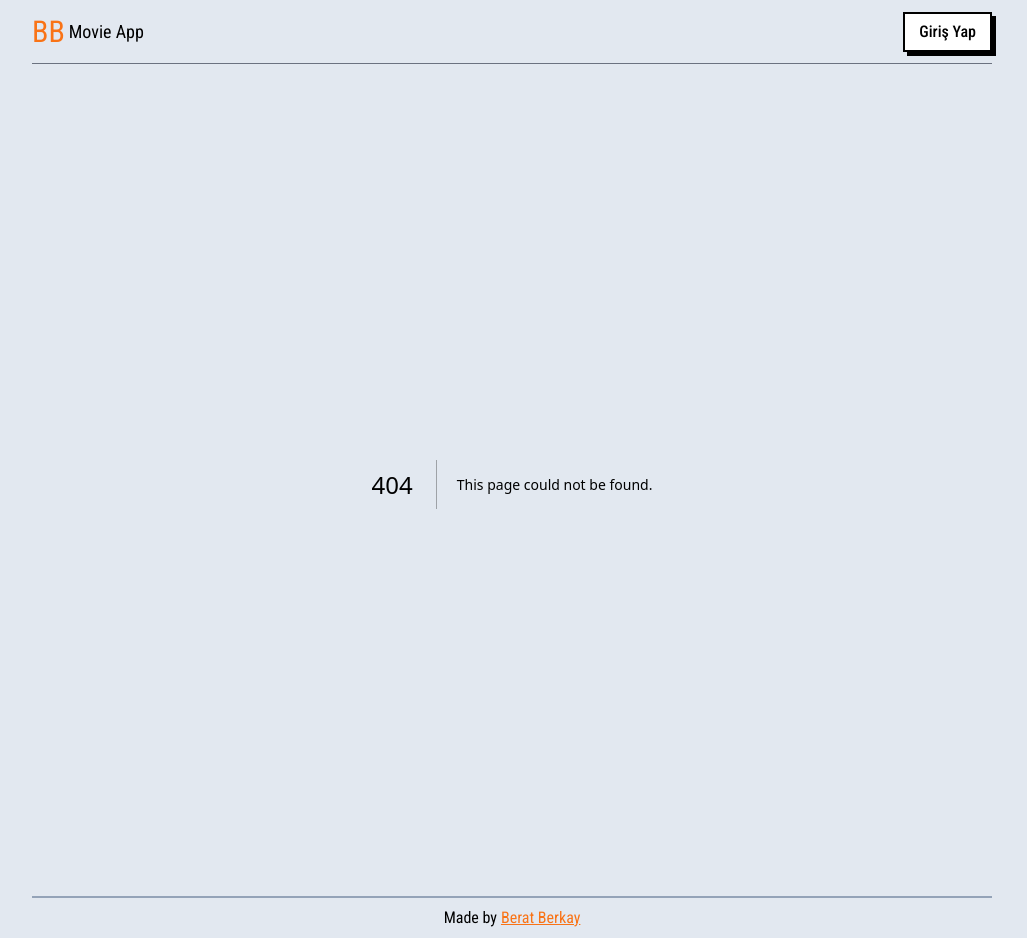
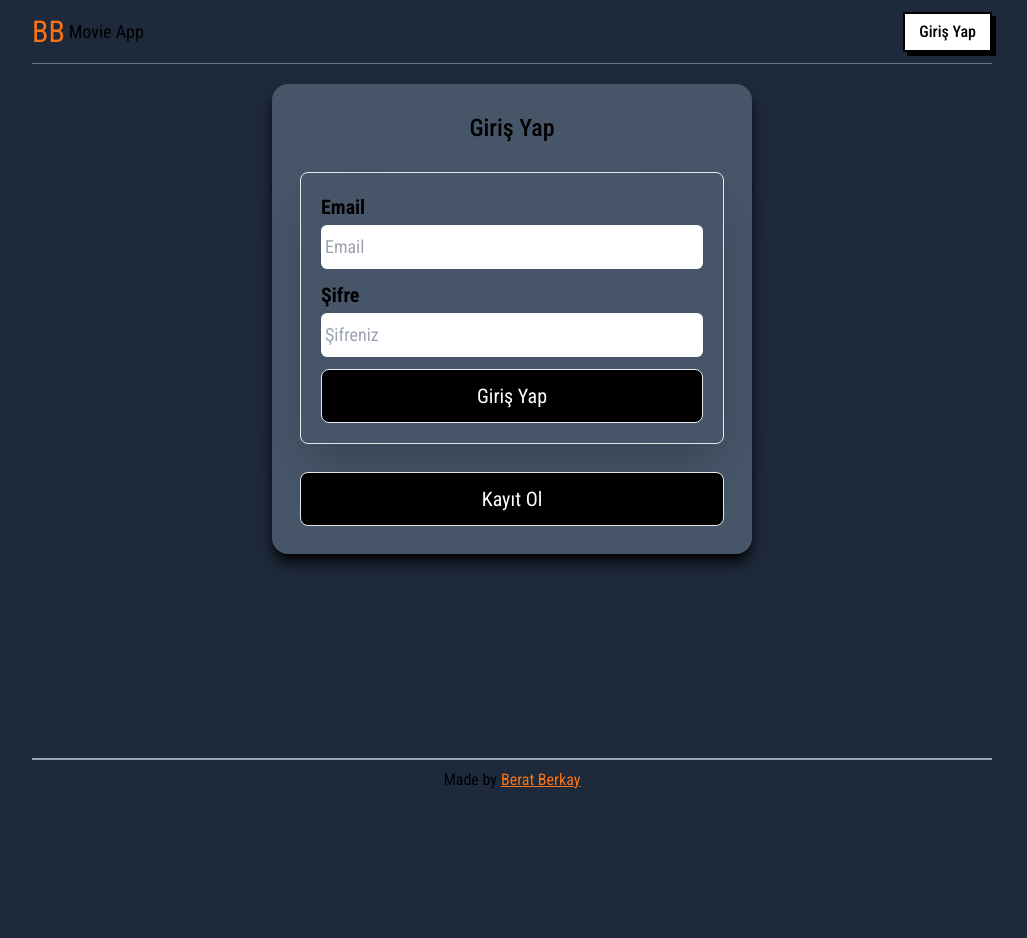
Before and after one commit to beratberkayg/bb-movie-app, a Next.js app: page /login in a window 1280 px wide. Before the commit this address had no page. Shown: the whole page, without its empty margins (128-1155 px from the left). After the commit the page ends 800 px from the top, so only its background shows below. Built offline with nearby package versions, Linux system fonts and the light colour scheme.

Commit message:
create login and register page

```diff
--- a/src/app/layout.tsx
+++ b/src/app/layout.tsx
@@ -20,7 +20,7 @@ export default function RootLayout({
   return (
     <html lang="en">
       <body
-        className={`${roboto.className} flex flex-col min-h-screen mx-3 md:mx-24 lg:mx-40 bg-slate-200 `}
+        className={`${roboto.className} flex flex-col min-h-screen mx-3 md:mx-24 lg:mx-40 bg-slate-800 `}
       >
         <ReduxProvider>
           <Navbar />
--- /dev/null
+++ b/src/app/login/page.tsx
@@ -0,0 +1,65 @@
+"use client";
+
+import { useState } from "react";
+import Link from "next/link";
+
+const Login = () => {
+  const [email, setEmail] = useState<string>("");
+  const [password, setPassword] = useState<any>("");
+
+  return (
+    <div className="flex items-center justify-center w-full rounded-3xl z-10">
+      <div className="shadow-black shadow-lg rounded-2xl p-7 flex flex-col gap-7 bg-slate-600 w-4/5 md:w-2/3 lg:w-1/2">
+        <div className=" w-full flex items-center justify-center">
+          <h2 className="text-2xl font-medium">Giriş Yap</h2>
+        </div>
+        <form className=" w-full flex flex-col gap-3 border rounded-lg p-5 shadow-2xl">
+          <div className="flex flex-col gap-1">
+            <label className="cursor-pointer text-xl font-bold" htmlFor="email">
+              Email
+            </label>
+            <input
+              className="rounded-md px-1 py-2 outline-none text-lg"
+              type="text"
+              name="email"
+              id="email"
+              placeholder="Email"
+              value={email}
+              onChange={(e) => setEmail(e.target.value)}
+            />
+          </div>
+          <div className="flex flex-col gap-1">
+            <label
+              className="cursor-pointer text-xl font-bold"
+              htmlFor="password"
+            >
+              Şifre
+            </label>
+            <input
+              className="rounded-md px-1 py-2 outline-none text-lg"
+              type="password"
+              name="password"
+              id="password"
+              placeholder="Şifreniz"
+              value={password}
+              onChange={(e) => setPassword(e.target.value)}
+            />
+          </div>
+          <input
+            className="flex items-center justify-center border py-3 px-3 text-base md:text-xl rounded-lg bg-black text-white cursor-pointer active:scale-50"
+            type="submit"
+            value="Giriş Yap"
+          />
+        </form>
+        <Link
+          href={"/register"}
+          className="flex items-center justify-center gap-3 border py-3 px-3 text-base md:text-xl rounded-lg bg-black text-white cursor-pointer active:scale-50"
+        >
+          Kayıt Ol
+        </Link>
+      </div>
+    </div>
+  );
+};
+
+export default Login;
--- a/src/app/movie/[movieId]/page.tsx
+++ b/src/app/movie/[movieId]/page.tsx
@@ -11,18 +11,10 @@ const getMovie = async (id: string) => {
   return await res.json();
 };
 
-const getMovieVideo = async (id: string) => {
-  const res = await fetch(`${API_URL}/${id}/videos?api_key=${API_KEY}`);
-  return await res.json();
-};
-
 const MovieDetail = async ({ params }: any) => {
   const id = params.movieId as string;
 
   const movie: MovieType = await getMovie(id);
-  const video = await getMovieVideo(id);
-
-  console.log(video);
 
   return (
     <div className="">
--- /dev/null
+++ b/src/app/register/page.tsx
@@ -0,0 +1,76 @@
+"use client";
+
+import { useState } from "react";
+
+const Register = () => {
+  const [name, setName] = useState<string>("");
+  const [email, setEmail] = useState<string>("");
+  const [password, setPassword] = useState<string>("");
+
+  return (
+    <>
+      <div className="bg-gray-500 w-3/4 md:w-1/2 lg:w-[500px] mx-auto flex flex-col mt-5 md:mt-10 p-3 rounded-lg">
+        <p className="text-center text-xl md:text-2xl lg:text-3xl font-bold mt-5">
+          Kayıt Ol
+        </p>
+        <form className="w-full flex flex-col gap-5 mt-10">
+          <div className="flex flex-col gap-1">
+            <label className="cursor-pointer" htmlFor="name">
+              Kullanıcı Adı
+            </label>
+            <input
+              className="rounded-md px-1 py-2 outline-none text-lg"
+              type="text"
+              name="name"
+              id="name"
+              placeholder="Kullanıcı Adı"
+              required
+              value={name}
+              onChange={(e) => setName(e.target.value)}
+            />
+          </div>
+          <div className="flex flex-col gap-1">
+            <label className="cursor-pointer" htmlFor="email">
+              Email
+            </label>
+            <input
+              className="rounded-md px-1 py-2 outline-none text-lg"
+              type="text"
+              name="email"
+              id="email"
+              placeholder="Email"
+              required
+              value={email}
+              onChange={(e) => setEmail(e.target.value)}
+            />
+          </div>
+          <div className="flex flex-col gap-1">
+            <label className="cursor-pointer" htmlFor="password">
+              Şifre
+            </label>
+            <input
+              className="rounded-md px-1 py-2 outline-none text-lg"
+              type="password"
+              name="password"
+              id="password"
+              placeholder="Şifreniz"
+              required
+              value={password}
+              onChange={(e) => setPassword(e.target.value)}
+            />
+            <span className="text-center">
+              Şifreniz en az 8 karakterli olmalıdır.
+            </span>
+          </div>
+          <input
+            className="flex items-center justify-center border py-3 px-3 text-base md:text-xl rounded-lg bg-black text-white cursor-pointer hover:scale-75"
+            type="submit"
+            value={"Kayıt Ol"}
+          />
+        </form>
+      </div>
+    </>
+  );
+};
+
+export default Register;
```
